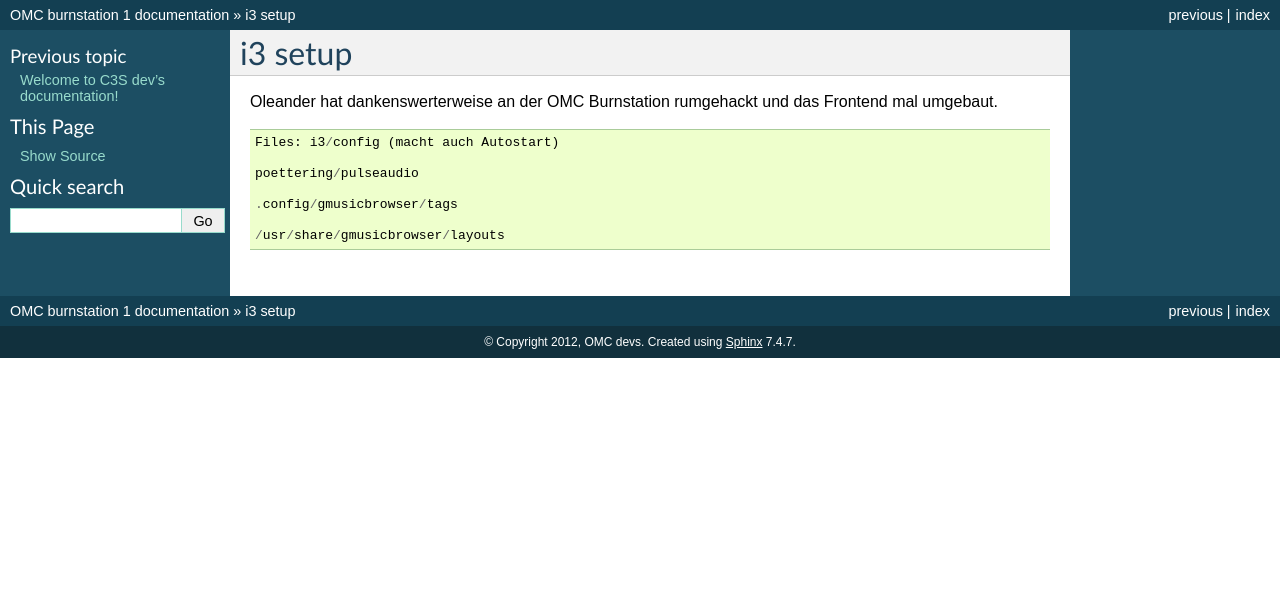
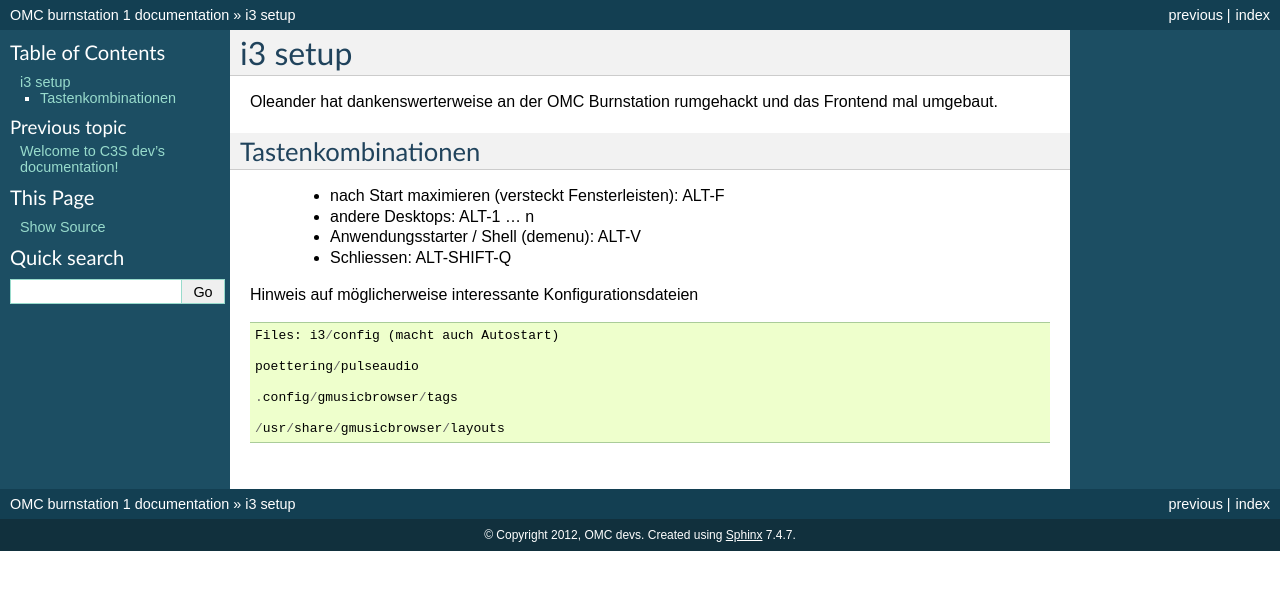
Before and after one commit to AnneGilles/omc.burnstation, a Sphinx documentation site: the page built from docs/source/i3.rst, in a window 1280 px wide. Shown: the top 590 px of the page. Built offline with Sphinx 7.4.7, drawn with Linux system fonts in a browser that asks for light colours.

Commit message:
i3 Tastenkombinationen

```diff
--- a/docs/source/i3.rst
+++ b/docs/source/i3.rst
@@ -4,6 +4,20 @@ i3 setup
 
 Oleander hat dankenswerterweise an der OMC Burnstation rumgehackt und das
 Frontend mal umgebaut.
+
+Tastenkombinationen
+--------------------
+
+ * nach Start maximieren (versteckt Fensterleisten): ALT-F
+
+ * andere Desktops: ALT-1 ... n
+
+ * Anwendungsstarter / Shell (demenu): ALT-V
+
+ * Schliessen: ALT-SHIFT-Q
+
+
+Hinweis auf möglicherweise interessante Konfigurationsdateien
 ::
 
 
```
